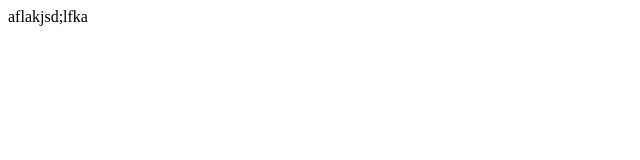
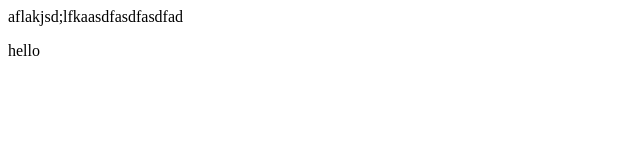
Before and after one commit to juhuyoon/Project1, a plain HTML site: page index.html in a window 1280 px wide. Shown: the whole page, without its empty margins (0-640 px from the left). Drawn offline with Linux system fonts and the light colour scheme.

Commit message:
feature done?

```diff
--- a/index.html
+++ b/index.html
@@ -7,6 +7,9 @@
     <title>Document</title>
 </head>
 <body>
-    aflakjsd;lfka
+    aflakjsd;lfkaasdfasdfasdfad
+
+
+    <p>hello</p>
 </body>
 </html>
```
